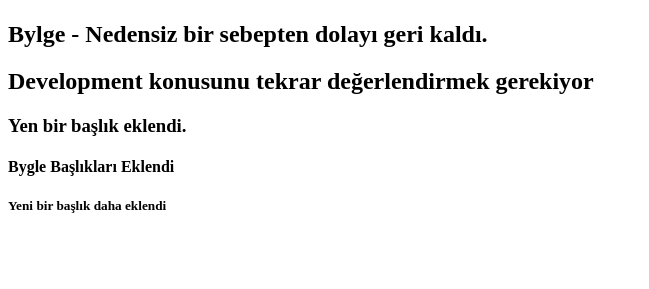
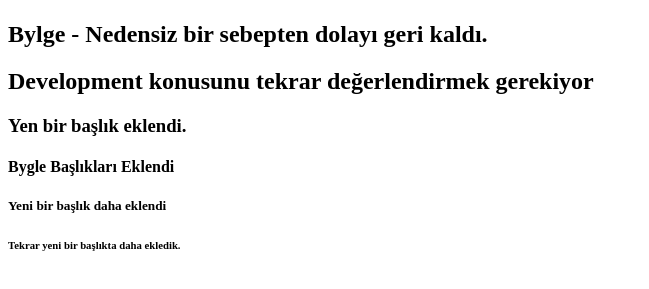
Before and after one commit to soylemezali42/git-advanced, a plain HTML site: page index.html in a window 1280 px wide. Shown: the part 59-348 px from the top of the page, without its empty margins (0-649 px from the left). Drawn offline with Linux system fonts and the light colour scheme.

Commit message:
yeni bir commit yapıldı

```diff
--- a/index.html
+++ b/index.html
@@ -11,6 +11,7 @@
     <h3>Yen bir başlık eklendi.</h3>
     <h4>Bygle Başlıkları Eklendi</h4>
     <h5>Yeni bir başlık daha eklendi</h5>
+    <h6>Tekrar yeni bir başlıkta daha ekledik.</h6>
   </body>
 
 </html>
```
